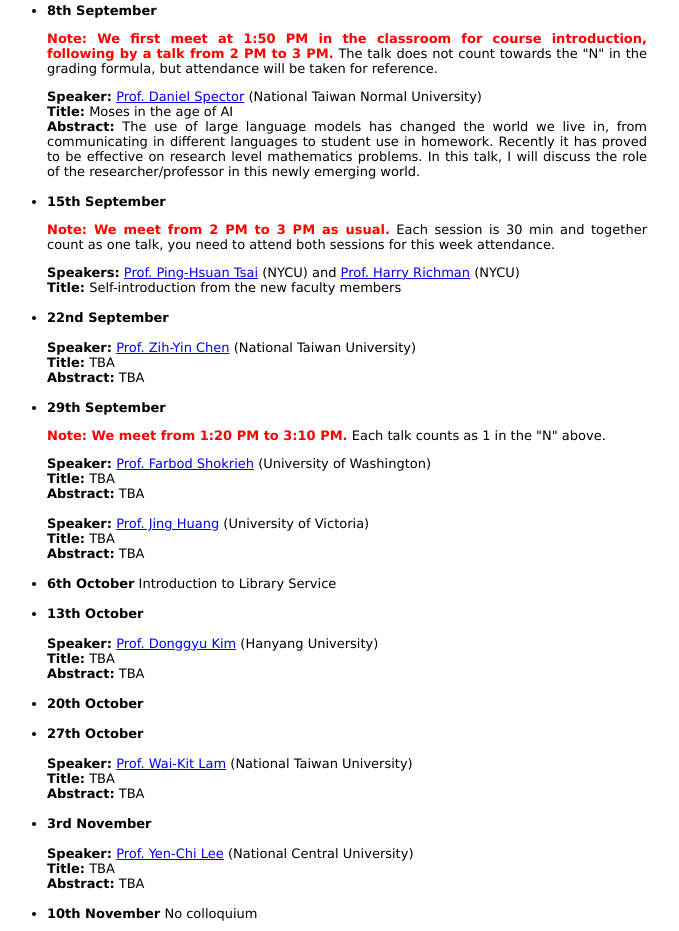
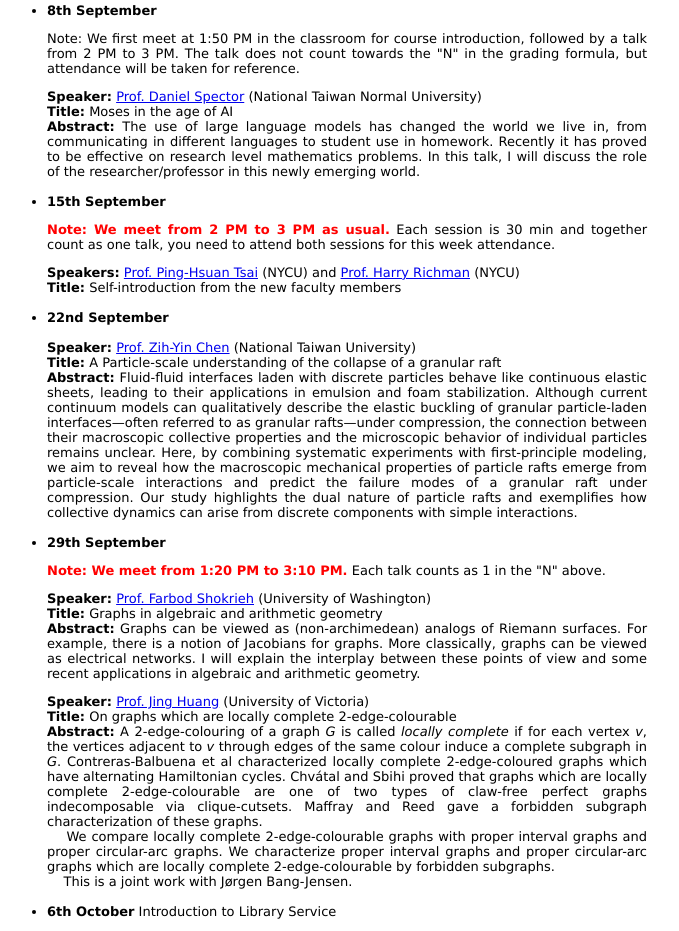
Before and after one commit to yuenchiho/yuenchiho.github.io, a plain HTML site: page colloquium_26.html in a window 1280 px wide. Shown: the part 298-1229 px from the top of the page, without its empty margins (313-992 px from the left). Drawn offline with Linux system fonts and the light colour scheme.

Commit message:
Collo update

```diff
--- a/colloquium_26.html
+++ b/colloquium_26.html
@@ -29,7 +29,7 @@
 
   <li><b>8th September</b><br>
 
-  <p><b style="color:Red;">Note: We first meet at 1:50 PM in the classroom for course introduction, following by a talk from 2 PM to 3 PM.</b> The talk does not count towards the "N" in the grading formula, but attendance will be taken for reference.</p>
+  <p>Note: We first meet at 1:50 PM in the classroom for course introduction, followed by a talk from 2 PM to 3 PM. The talk does not count towards the "N" in the grading formula, but attendance will be taken for reference.</p>
 
   <b>Speaker:</b> <a href="https://web.ntnu.edu.tw/~spectda" target="_top">Prof. Daniel Spector</a> (National Taiwan Normal University)<br>
   <b>Title:</b> Moses in the age of AI<br>
@@ -44,21 +44,25 @@
 
   <li><b>22nd September</b><br><br>
   <b>Speaker:</b> <a href="https://www.me.ntu.edu.tw/web/people/faculty_in.jsp?fp_id=FP1762742623718" target="_top">Prof. Zih-Yin Chen</a> (National Taiwan University)<br>
-  <b>Title:</b> TBA<br>
-  <b>Abstract:</b> TBA</li><br>
+  <b>Title:</b> A Particle-scale understanding of the collapse of a granular raft<br>
+  <b>Abstract:</b> Fluid-fluid interfaces laden with discrete particles behave like continuous elastic sheets, leading to their applications in emulsion and foam stabilization. Although current continuum models can qualitatively describe the elastic buckling of granular particle-laden interfaces—often referred to as granular rafts—under compression, the connection between their macroscopic collective properties and the microscopic behavior of individual particles remains unclear. Here, by combining systematic experiments with first-principle modeling, we aim to reveal how the macroscopic mechanical properties of particle rafts emerge from particle-scale interactions and predict the failure modes of a granular raft under compression. Our study highlights the dual nature of particle rafts and exemplifies how collective dynamics can arise from discrete components with simple interactions.</li><br>
 
   <li><b>29th September</b><br>
 
   <p><b style="color:Red;">Note: We meet from 1:20 PM to 3:10 PM.</b> Each talk counts as 1 in the "N" above.</p>
 
   <b>Speaker:</b> <a href="https://sites.math.washington.edu/~farbod/index.html" target="_top">Prof. Farbod Shokrieh</a> (University of Washington)<br>
-  <b>Title:</b> TBA<br>
-  <b>Abstract:</b> TBA</li><br>
+  <b>Title:</b> Graphs in algebraic and arithmetic geometry<br>
+  <b>Abstract:</b> Graphs can be viewed as (non-archimedean) analogs of Riemann surfaces. For example, there is a notion of Jacobians for graphs. More classically, graphs can be viewed as electrical networks. I will explain the interplay between these points of view and some recent applications in algebraic and arithmetic geometry.<br>
+
+  <p></p>
 
   <b>Speaker:</b> <a href="https://www.uvic.ca/science/math-statistics/people/home/faculty/huang_jing.php" target="_top">Prof. Jing Huang</a> (University of Victoria)<br>
-  <b>Title:</b> TBA<br>
-  <b>Abstract:</b> TBA</li><br>
-<br>
+  <b>Title:</b> On graphs which are locally complete 2-edge-colourable<br>
+  <b>Abstract:</b> A 2-edge-colouring of a graph <i>G</i> is called <i>locally complete</i> if for each vertex <i>v</i>, the vertices adjacent to <i>v</i> through edges of the same colour induce a complete subgraph in <i>G</i>. Contreras-Balbuena et al characterized locally complete 2-edge-coloured graphs which have alternating Hamiltonian cycles.
+        Chvátal and Sbihi proved that graphs which are locally complete 2-edge-colourable are one of two types of claw-free perfect graphs indecomposable via clique-cutsets. Maffray and Reed gave a forbidden subgraph characterization of these graphs.<br>
+        &nbsp;&nbsp;&nbsp;&nbsp;We compare locally complete 2-edge-colourable graphs with proper interval graphs and proper circular-arc graphs. We characterize proper interval graphs and proper circular-arc graphs which are locally complete 2-edge-colourable by forbidden subgraphs.<br>
+        &nbsp;&nbsp;&nbsp;&nbsp;This is a joint work with Jørgen Bang-Jensen.</li><br>
 
   <li><b>6th October</b> Introduction to Library Service</li><br>
 
```
Also changed, not shown: 1 other file.
